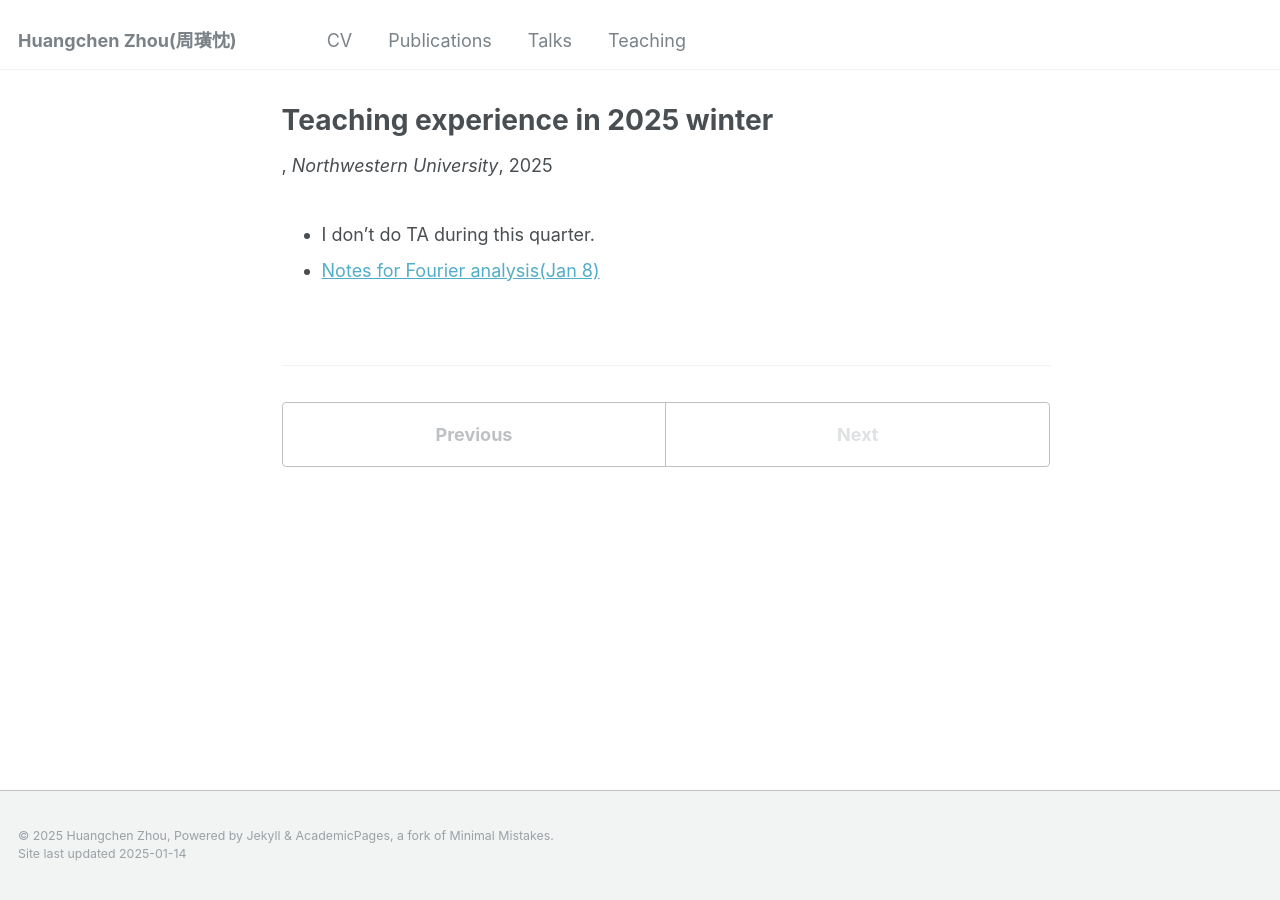
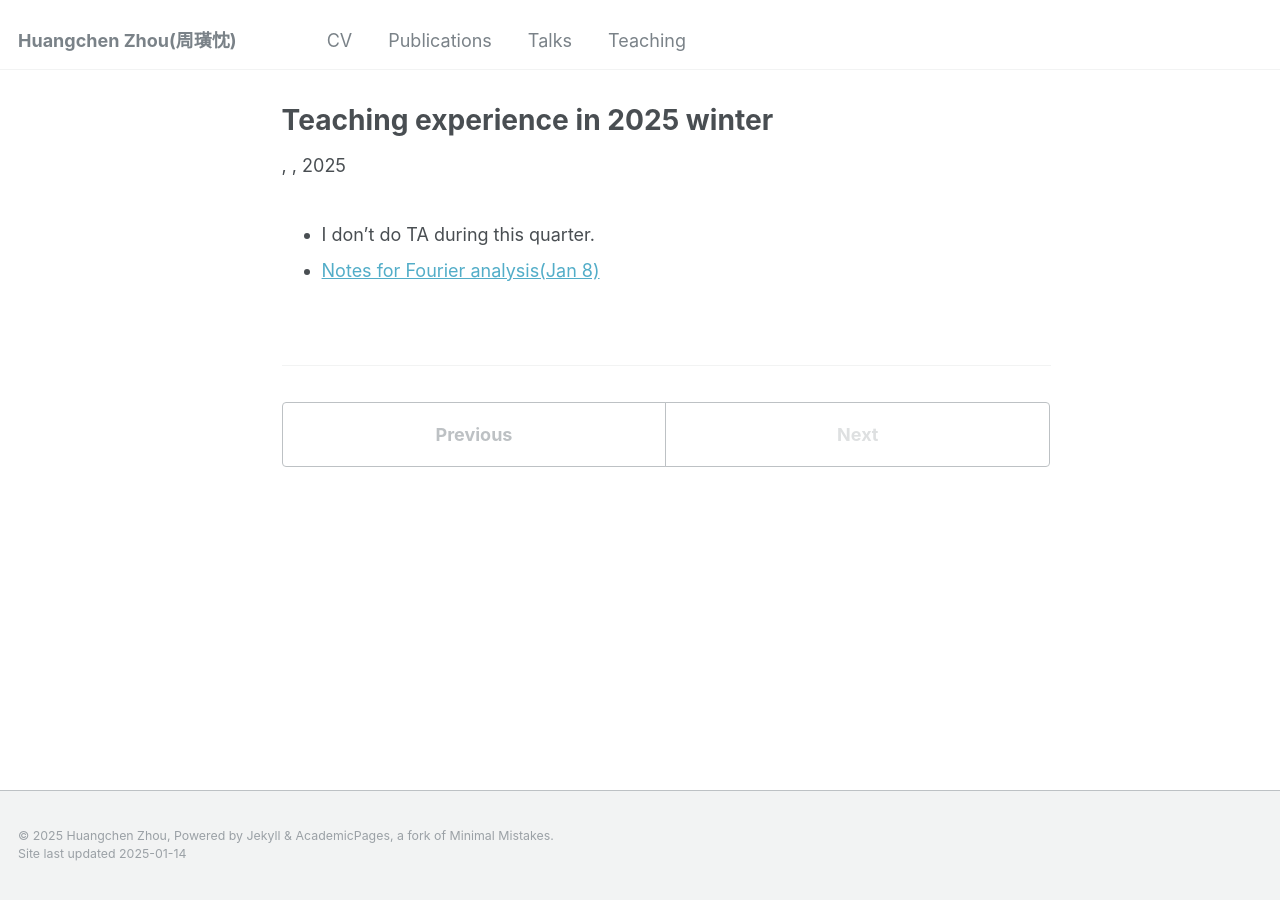
Before and after one commit to zhc515/zhc515.github.io, a Jekyll site: the page built from _teaching/2025-winter-teaching.md, in a window 1280 px wide. Built offline with Jekyll 4.4.1, drawn with Linux system fonts in a browser that asks for light colours.

Commit message:
Update 2025-winter-teaching.md

```diff
--- a/_teaching/2025-winter-teaching.md
+++ b/_teaching/2025-winter-teaching.md
@@ -1,9 +1,6 @@
 ---
 title: "Teaching experience in 2025 winter"
 permalink: /teaching/2025-winter-teaching
-venue: "Northwestern University"
-date: Jan 2025-Mar 2025
-location: "Evanston, US"
 ---
 
 - I don't do TA during this quarter.
```
